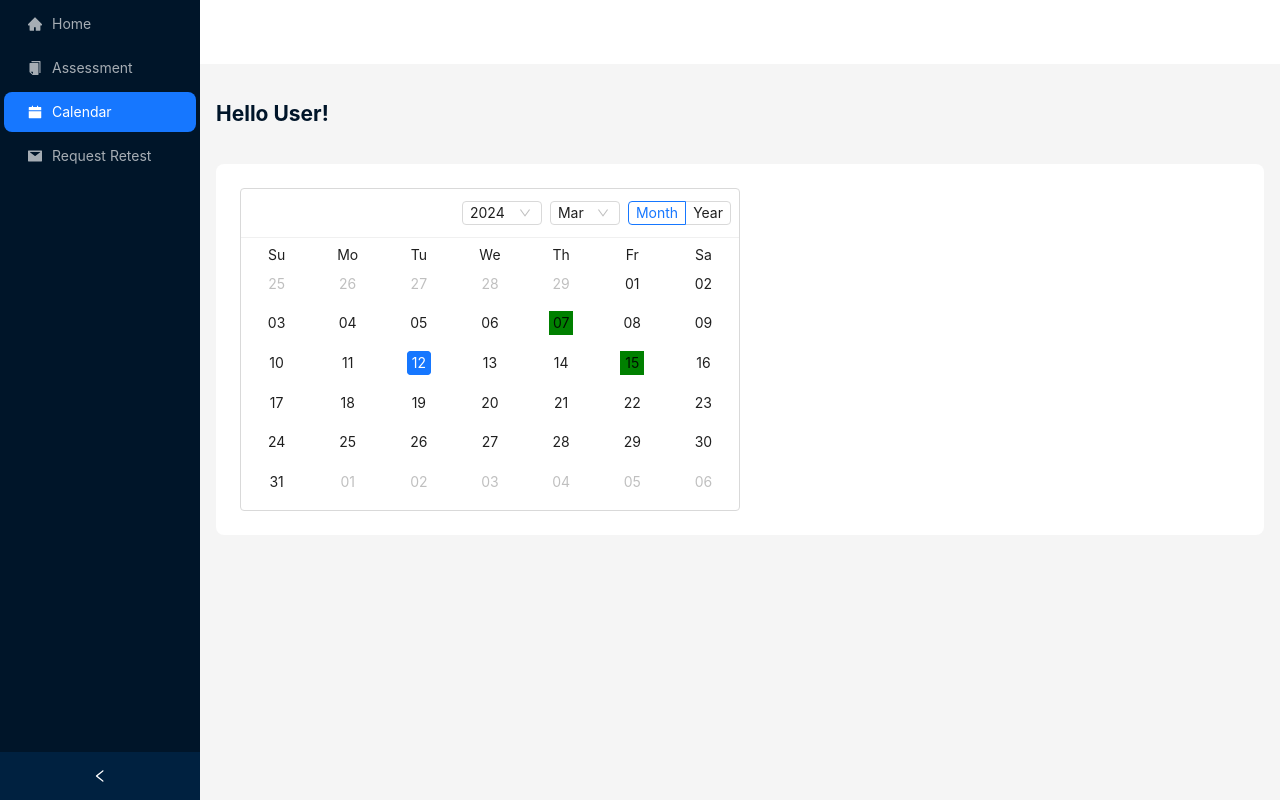
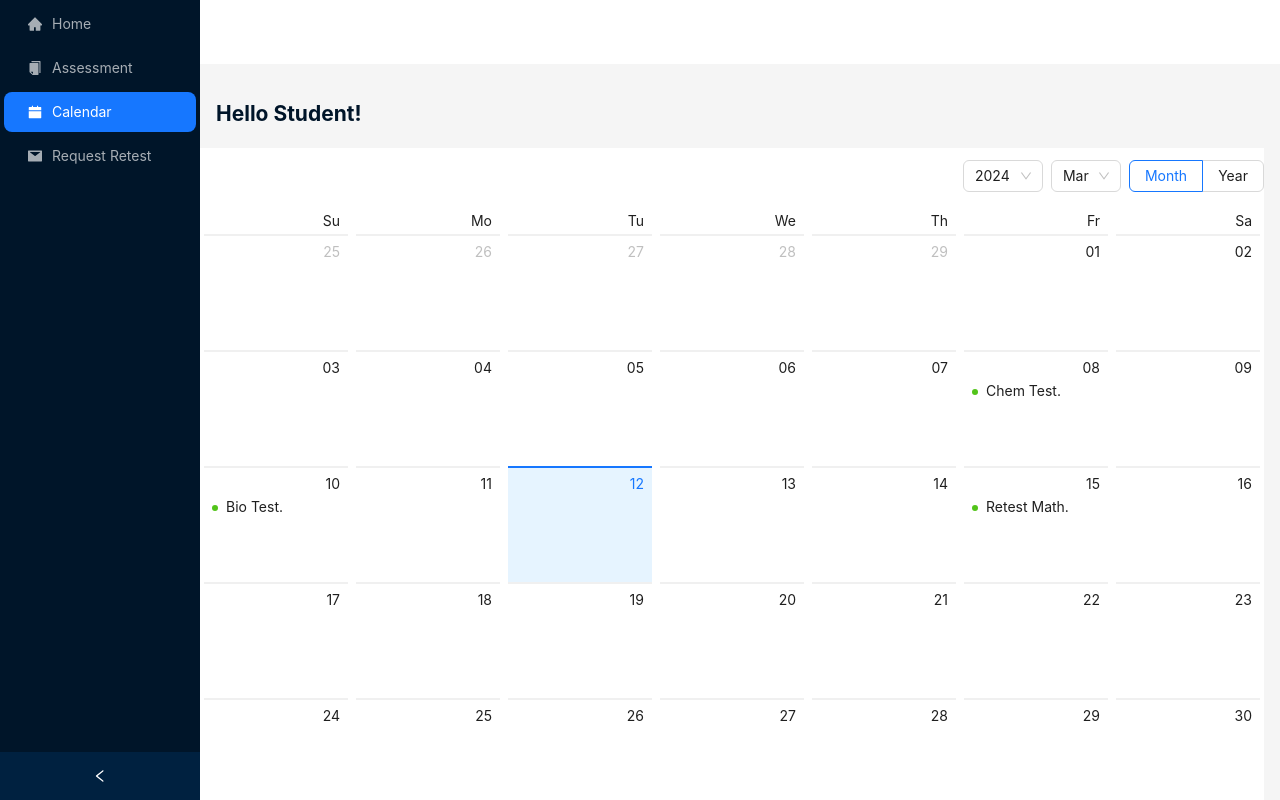
Before and after one commit to donabinu921/Online-Examination-Portal, a React (Create React App) app: page /calendar in a window 1280 px wide. Both pictures are taken after typing "Sample", "Sample123" into the empty fields and a click on the button "Log in". Built offline with nearby package versions, Linux system fonts and the light colour scheme.

Commit message:
Better Calender set up; Navbar made fixed

```diff
--- a/src/Components/Calendars.jsx
+++ b/src/Components/Calendars.jsx
@@ -1,28 +1,89 @@
-import { Calendar } from 'antd';
+// import { Calendar } from 'antd';
+// import "../Styles/Calendars.css";
+
+// const Calendars = ({ events }) => {
+//   const wrapperStyle = {
+//     width: 500,
+//     border: '1px solid #d9d9d9',
+//     borderRadius: 4,
+//   };
+
+//   const cellRender = (value) => {
+//     const dateString = value.format('YYYY-MM-DD');
+//     const event = events.find(event => event.date === dateString);
+
+//     return (
+//       <div className={event ? 'event-day-content' : ''}>
+//       </div>
+//     );
+//   };
+
+//   return (
+//     <div style={wrapperStyle}>
+//       <Calendar fullscreen={false} cellRender={cellRender} />
+//     </div>
+//   );
+// };
+
+// export default Calendars;
+
+
+import React from 'react';
 import "../Styles/Calendars.css";
+import { Badge, Calendar } from 'antd';
+const getListData = (value) => {
+  let listData;
+  switch (value.date()) {
+    case 8:
+      listData = [
 
-const Calendars = ({ events }) => {
-  const wrapperStyle = {
-    width: 500,
-    border: '1px solid #d9d9d9',
-    borderRadius: 4,
-  };
+        {
+          type: 'success',
+          content: 'Chem Test.',
+        },
+      ];
+      break;
+    case 10:
+      listData = [
 
-  const cellRender = (value) => {
-    const dateString = value.format('YYYY-MM-DD');
-    const event = events.find(event => event.date === dateString);
+        {
+          type: 'success',
+          content: 'Bio Test.',
+        },
 
+      ];
+      break;
+    case 15:
+      listData = [
+
+        {
+          type: 'success',
+          content: 'Retest Math.',
+        },
+
+      ];
+      break;
+    default:
+  }
+  return listData || [];
+};
+const Calendars = () => {
+  const dateCellRender = (value) => {
+    const listData = getListData(value);
     return (
-      <div className={event ? 'event-day-content' : ''}>
-      </div>
+      <ul className="events">
+        {listData.map((item) => (
+          <li key={item.content}>
+            <Badge status={item.type} text={item.content} />
+          </li>
+        ))}
+      </ul>
     );
   };
-
-  return (
-    <div style={wrapperStyle}>
-      <Calendar fullscreen={false} cellRender={cellRender} />
-    </div>
-  );
+  const cellRender = (current, info) => {
+    if (info.type === 'date') return dateCellRender(current);
+    return info.originNode;
+  };
+  return <Calendar cellRender={cellRender} />;
 };
-
 export default Calendars;
--- a/src/Components/NavBar.jsx
+++ b/src/Components/NavBar.jsx
@@ -18,7 +18,7 @@ const items = [
     const location = useLocation();
 
     return (
-      <Menu theme="dark" selectedKeys={[location.pathname]} mode="inline">
+      <Menu theme="dark" selectedKeys={[location.pathname]} mode="inline" >
         {items.map(item => (
           <Menu.Item icon={item.icon} key={item.path}>
             <Link to={item.path}>
--- a/src/Pages/CalendarPage.jsx
+++ b/src/Pages/CalendarPage.jsx
@@ -26,6 +26,7 @@ const CalendarPage = () => {
         collapsible
         collapsed={collapsed}
         onCollapse={(value) => setCollapsed(value)}
+        style={{ position: 'fixed', height: '100vh', overflowY: 'auto' }}
       >
         <div className="demo-logo-vertical" />
         <NavBar/>
@@ -38,28 +39,32 @@ const CalendarPage = () => {
           }}
         />
         <Content
-          style={{
+            style={{
             margin: '0 16px',
+            marginLeft: collapsed ? 80 : 200, // adjust this value based on the width of your Sider
+            overflowY: 'auto',
+            position: 'relative'
           }}
         >
           <Breadcrumb
             style={{
-              margin: '16px 0',
+              margin: '16px 0px 0px 16px',
             }}
           >
             {/* <Breadcrumb.Item>Home</Breadcrumb.Item> */}
-            <Breadcrumb.Item><h1>Hello User!</h1></Breadcrumb.Item>
+            <Breadcrumb.Item><h1>Hello Student!</h1></Breadcrumb.Item>
           </Breadcrumb>
           <div
             style={{
-              padding: 24,
-              minHeight: 360,
+              padding: '0px 0px 0px 0px',
+              maxHeight: 260,
               background: colorBgContainer,
               borderRadius: borderRadiusLG,
             }}
           >
             {/* CalenderPage */}
-            <Calendars events={events}/>
+            {/* <Calendars events={events}/> */}
+            <Calendars />
           </div>
         </Content>
       </Layout>
--- a/src/Styles/Calendars.css
+++ b/src/Styles/Calendars.css
@@ -1,4 +1,4 @@
-.event-day-content::before {
+/* .event-day-content::before {
     content: "";
     position: absolute;
     top: 0;
@@ -7,4 +7,24 @@
     bottom: 0;
     background-color: green;
     z-index: -1;
-}
+} */
+
+.events {
+    margin: 0;
+    padding: 0;
+    list-style: none;
+  }
+  .events .ant-badge-status {
+    width: 100%;
+    overflow: hidden;
+    font-size: 12px;
+    white-space: nowrap;
+    text-overflow: ellipsis;
+  }
+  .notes-month {
+    font-size: 28px;
+    text-align: center;
+  }
+  .notes-month section {
+    font-size: 28px;
+  }
--- a/src/index.css
+++ b/src/index.css
@@ -6,7 +6,8 @@ body {
   -webkit-font-smoothing: antialiased;
   -moz-osx-font-smoothing: grayscale;
   height: 100vh;
-  background-color: #001529;
+  background-color: #f5f5f5;
+  /* 001529 */
 }
 
 code {
```
